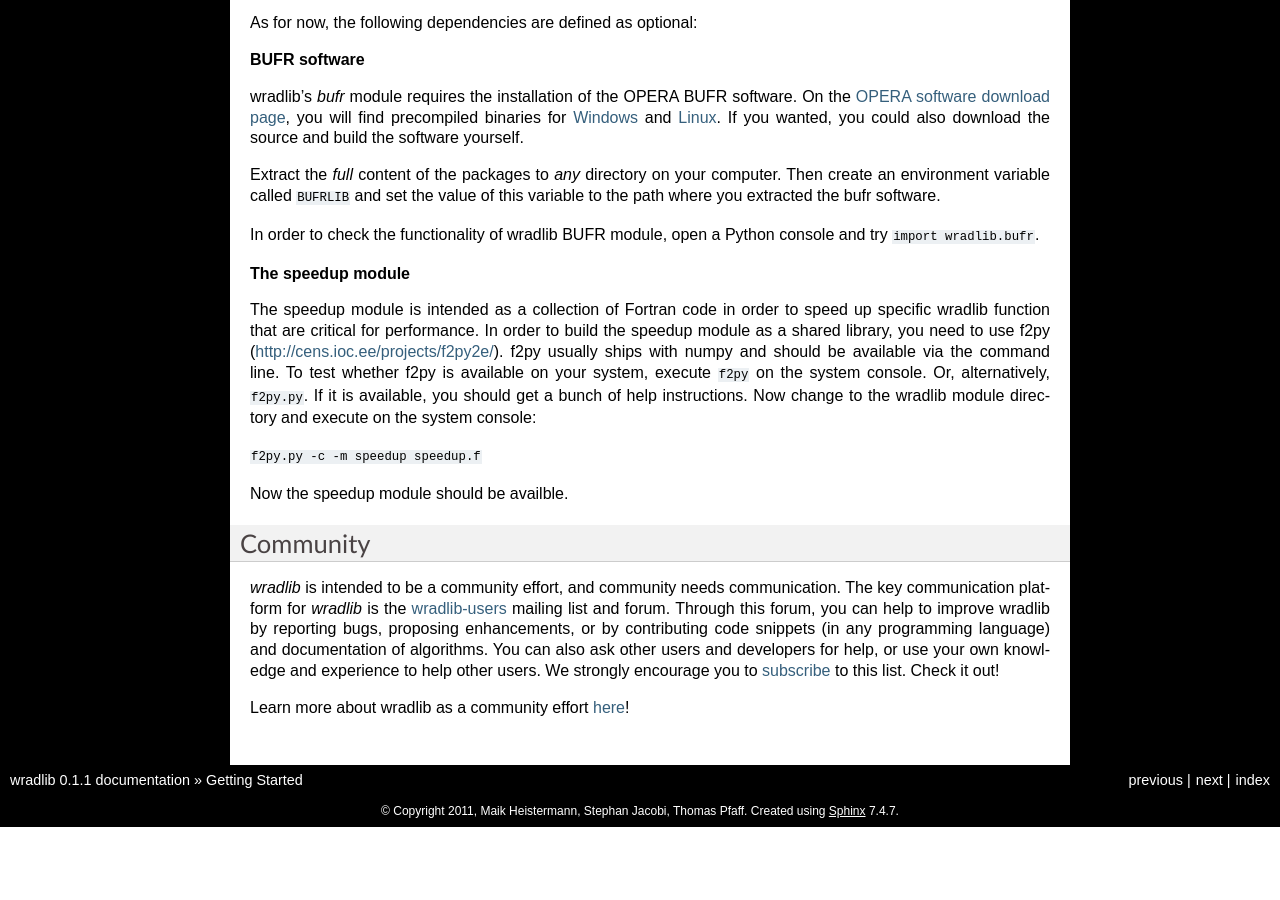
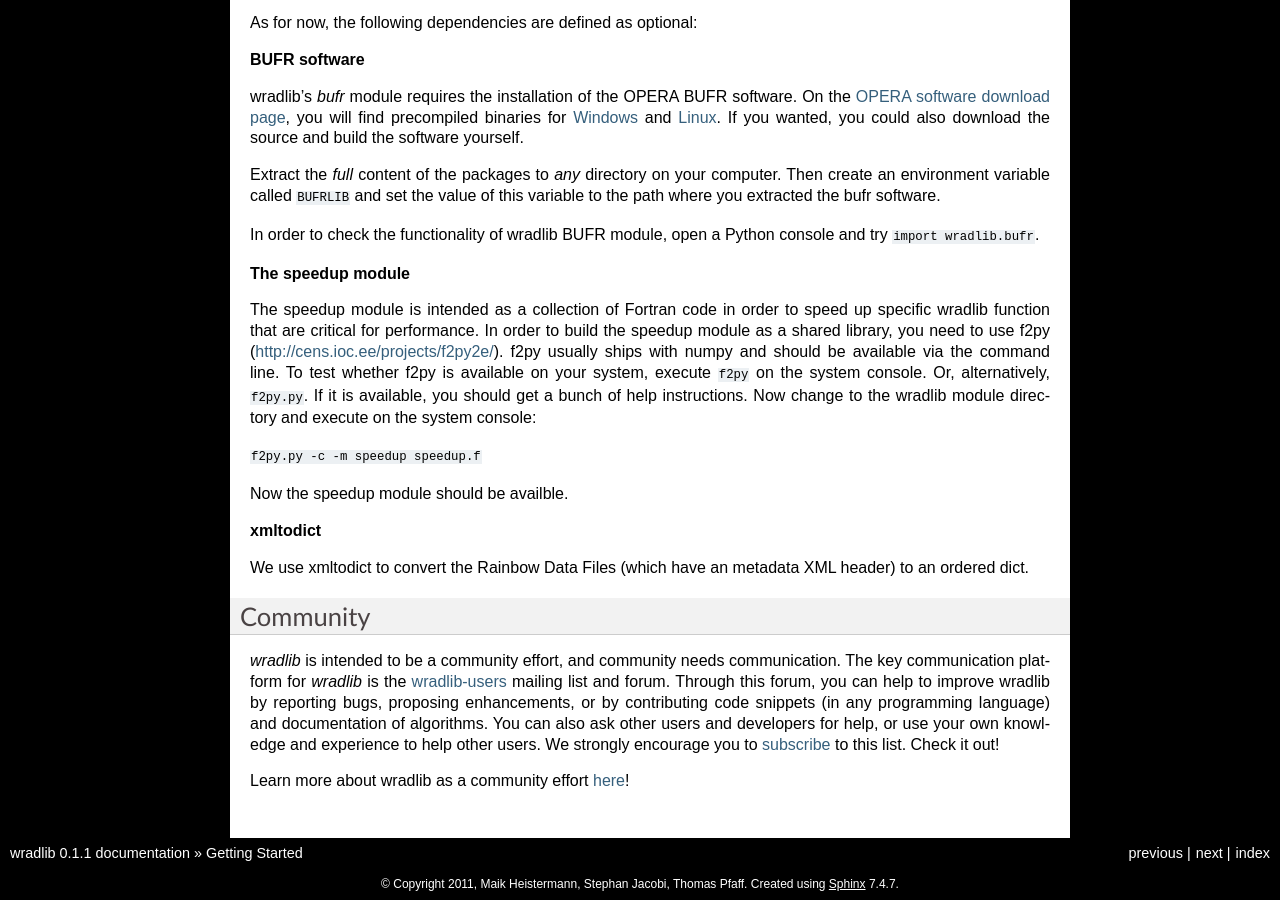
Before and after one commit to wradlib/wradlib-docs, a Sphinx documentation site: the page built from source/gettingstarted.rst, in a window 1280 px wide and 900 px high, scrolled down 3753 px. Built offline with Sphinx 7.4.7, drawn with Linux system fonts in a browser that asks for light colours; formulas are drawn with MathJax 3; before the commit the page ends 4580 px from its top, so only the background shows below that.

Commit message:
ENH: added xmltodict to requirements, added xmltodict as optional dependency in getting started doc, minor changes in test_io.py and io.py regarding xmltodict import

```diff
--- a/source/gettingstarted.rst
+++ b/source/gettingstarted.rst
@@ -191,6 +191,10 @@ In order to build the speedup module as a shared library, you need to use f2py (
 
 Now the speedup module should be availble.
 
+**xmltodict**
+
+We use xmltodict to convert the Rainbow Data Files (which have an metadata XML header) to an ordered dict.
+
 
 Community
 ---------
```
